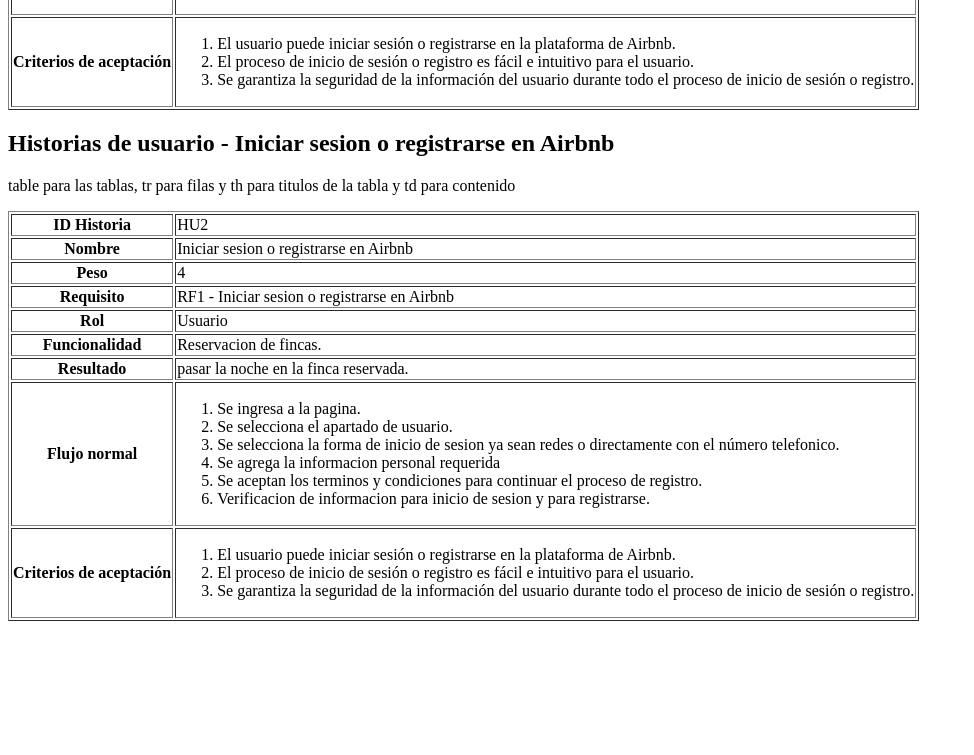
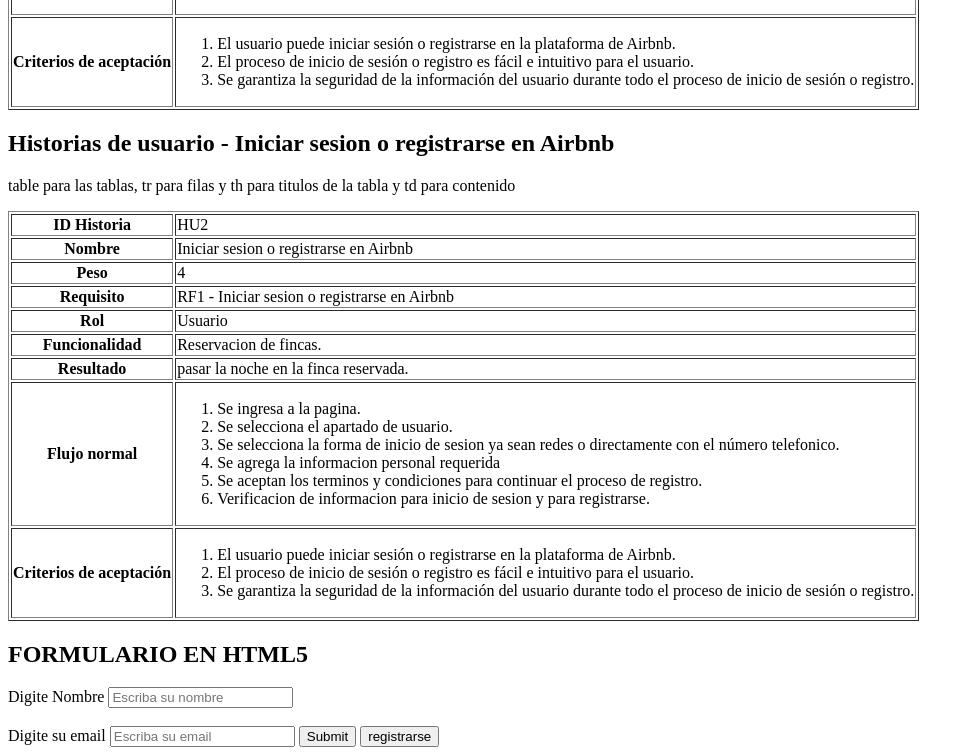
Before and after one commit to JRadso2004/git_kali, a plain HTML site: page index.html in a window 1280 px wide. Shown: the part 1083-1838 px from the top of the page, without its empty margins (0-974 px from the left). Before the commit the page ends 1712 px from the top, so only its background shows below. Drawn offline with Linux system fonts and the light colour scheme.

Commit message:
13/06/2023

```diff
--- a/index.html
+++ b/index.html
@@ -219,5 +219,17 @@
 
         </table>
 
+        <h2>FORMULARIO EN HTML5</h2>
+        <form action="" method="">
+            <label for="Nombre">Digite Nombre</label>
+            <input type="text" name="nombre" id="nombre" placeholder="Escriba su nombre" required="">
+            <br><br>
+            <label for="email">Digite su email</label>
+            <input type="email" name="email" id="email" placeholder="Escriba su email" required="">
+
+            <input type="submit">
+            <button value="registrarse">registrarse</button>
+
+        </form>
         </body>
 </html>
```
